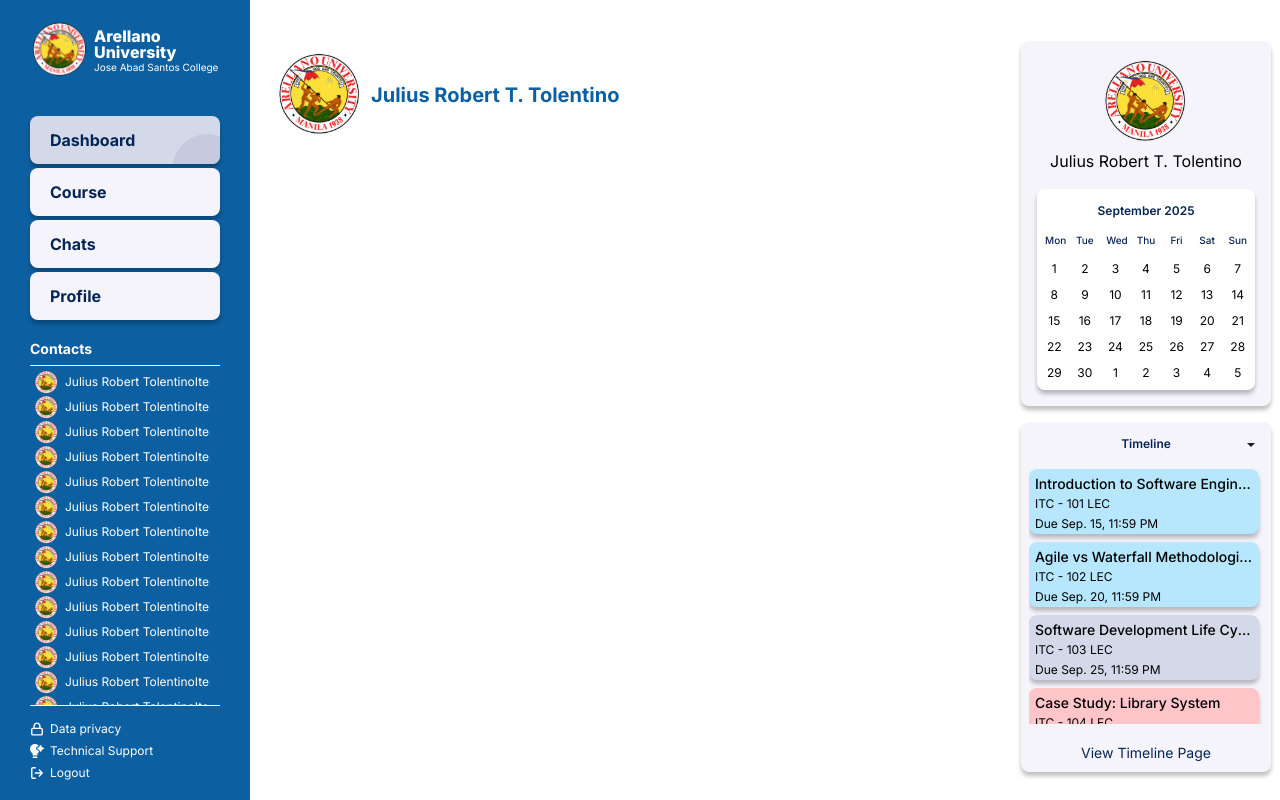
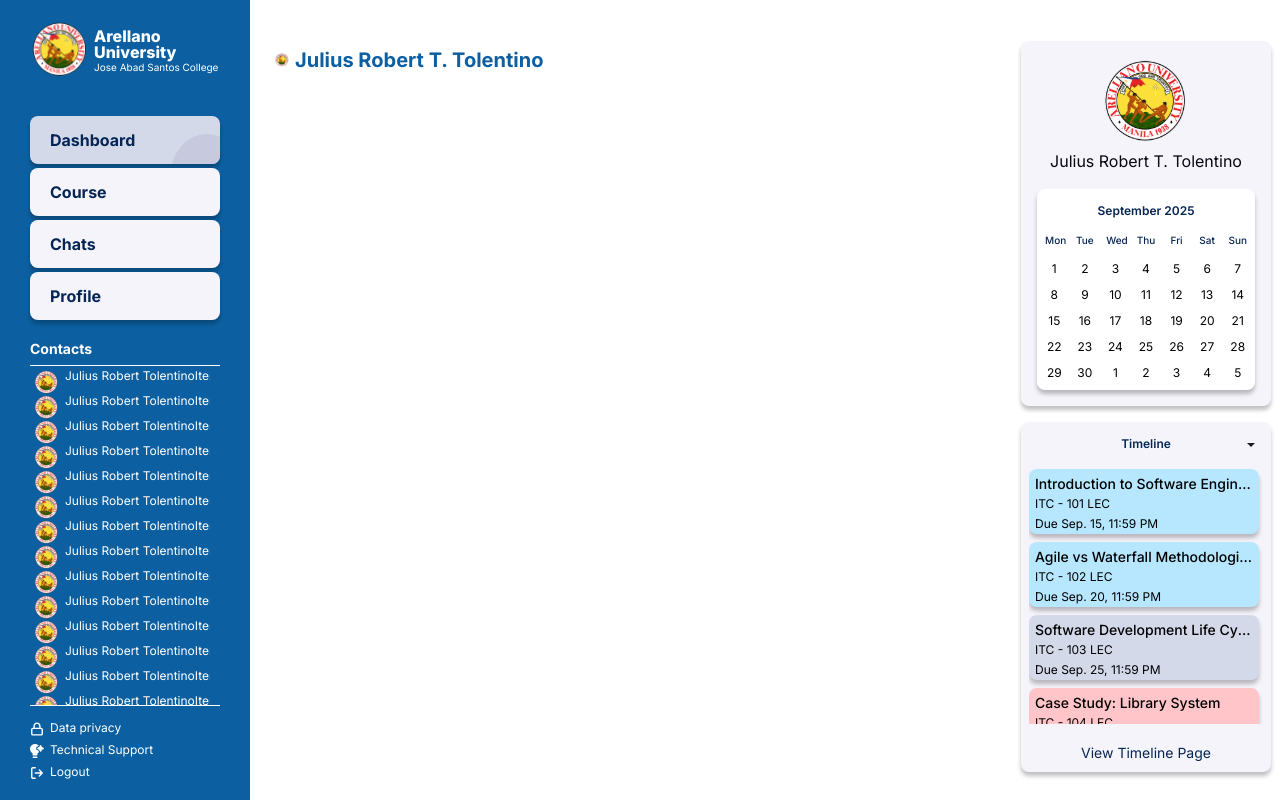
Before and after one commit to MicoAngeloCarillanes/Real-Project, a React (Vite) app in the folder frontend/: page /student/profile in a window 1280 px wide. Built offline with nearby package versions, Linux system fonts and the light colour scheme; some icons are missing.

Commit message:
refactor code

```diff
--- a/frontend/src/components/Label/CommonMediaWithContent.tsx
+++ b/frontend/src/components/Label/CommonMediaWithContent.tsx
@@ -1,14 +1,26 @@
 type size = 'SMALL' | 'MEDIUM' | 'LARGE';
 
 interface CommonMediaWithContentProps {
+    // Box color
+    boxColor?: string;
+    // Box size
+    boxSize?: Exclude<size, 'LARGE'>;
     // Children to be rendered besides image
     children?: React.ReactNode;
+    // Label styling
+    fontSize?: Exclude<size, 'LARGE'>;
+    // Checks whether the content inside are centered
+    isCentered?: boolean;
     // Image to be rendered
     imageUrl?: string;
+    // Image style
+    imageSize?: size;
+    // Checks whether to hide overflow or not
+    isOverflowHidden?: boolean;
     // Checks whether display is vertical or horizontal
     isVertical?: boolean;
-    // Spacing between image and children
-    size?: size;
+    // Media label
+    mediaLabel?: string;
 }
 
 /**
@@ -32,45 +44,90 @@ interface CommonMediaWithContentProps {
  * }
  */
 export default function CommonMediaWithContent({
+    boxColor = '#C0C0C0',
+    boxSize = 'SMALL',
     children,
+    fontSize = 'SMALL',
+    isCentered,
+    imageSize = 'SMALL',
     imageUrl,
+    isOverflowHidden,
     isVertical,
-    size
+    mediaLabel
 }: CommonMediaWithContentProps) {
     // Style variables
-    const styleMap = {
+    const boxStypeMap = {
+        'MEDIUM': {
+            height: '160px',
+            width: '100%',
+            borderTopLeftRadius: '8px',
+            borderTopRightRadius: '8px'
+        },
         'SMALL': {
-            gap: 6,
-            height: '16',
-            width: '14'
+            height: '40px',
+            width: '40px'
+        }
+    };
+    const imageStyleMap = {
+        'LARGE': {
+            height: '90',
+            width: '90'
         },
         'MEDIUM': {
-            gap: 6,
             height: '25',
             width: '25'
         },
-        'LARGE': {
-            gap: 6,
-            height: '90',
-            width: '90'
+        'SMALL': {
+            height: '16',
+            width: '14'
         }
     };
-    const style = size && styleMap[size];
+    const fontStyleMap = {
+        'MEDIUM': {
+            fontWeight: 400,
+            fontSize: '16px',
+            color: '#080612'
+        },
+        'SMALL': {
+            fontWeight: 400,
+            fontSize: '12px',
+            color: '#FFFFFF'
+        }
+    };
+    const boxStyle = boxSize && { ...boxStypeMap[boxSize], backgroundColor: boxColor };
+    const imageStyle = imageSize && imageStyleMap[imageSize];
+    const fontStyle = fontSize && fontStyleMap[fontSize];
 
     return (
         <div
             className={`
-                ${isVertical ? 'flex flex-col items-center' : 'flex items-center'}
+                gap-[6px] w-full flex
+                ${isVertical ? 'flex-col' : ''}
+                ${isCentered ? 'items-center' : ''}
             `}
-            style={style}
         >
-            <img
-                alt=""
-                height={style?.height}
-                src={imageUrl}
-                width={style?.width}
-            />
+            {imageUrl ? (
+                <img
+                    alt=""
+                    height={imageStyle?.height}
+                    src={imageUrl}
+                    width={imageStyle?.width}
+                />
+            ) : (
+                <div style={boxStyle}></div>
+            )}
             {children}
+            {mediaLabel && (
+                <span
+                    className={`
+                        leading-[100%] text-nowrap
+                        ${isOverflowHidden ? 'overflow-hidden' : ''}
+                    `}
+                    style={fontStyle}
+                >
+                    {mediaLabel}
+                </span>
+            )}
         </div>
     );
 }
--- a/frontend/src/components/MainSidebar.tsx
+++ b/frontend/src/components/MainSidebar.tsx
@@ -31,12 +31,8 @@ export default function MainSidebar() {
                     >
                         <CommonMediaWithContent
                             imageUrl={button.icon}
-                            size="SMALL"
-                        >
-                            <span className="font-[400] leading-[100%] text-[12px] text-nowrap">
-                                {button.label}
-                            </span>
-                        </CommonMediaWithContent>
+                            mediaLabel={button.label}
+                        />
                     </div>
                 ))}
             </div>
--- a/frontend/src/components/SubSidebar.tsx
+++ b/frontend/src/components/SubSidebar.tsx
@@ -77,14 +77,13 @@ export default function SubSidebar() {
             <ShadowCard>
                 <div className="flex flex-col gap-[20px] p-[16px] w-full">
                     <CommonMediaWithContent
+                        fontSize="MEDIUM"
+                        imageSize="LARGE"
                         imageUrl={logo}
+                        isCentered
                         isVertical
-                        size="LARGE"
-                    >
-                        <span className="leading-[100%] text-[16px] text-[black]">
-                            Julius Robert T. Tolentino
-                        </span>
-                    </CommonMediaWithContent>
+                        mediaLabel="Julius Robert T. Tolentino"
+                    />
                     <ShadowCard white>
                         <CommonDatepicker />
                     </ShadowCard>
--- a/frontend/src/components/input/SearchContact.tsx
+++ b/frontend/src/components/input/SearchContact.tsx
@@ -93,13 +93,11 @@ export default function SearchContact() {
                 {items.map((item) => (
                     <div key={item.id} className="cursor-pointer hover:bg-[#ffffff4D]">
                         <CommonMediaWithContent
+                            imageSize="MEDIUM"
                             imageUrl={item.logo}
-                            size="MEDIUM"
-                        >
-                            <span className="font-[400] leading-[100%] overflow-hidden text-[12px] text-nowrap">
-                                Julius Robert Tolentino{item.label}
-                            </span>
-                        </CommonMediaWithContent>
+                            isOverflowHidden
+                            mediaLabel={`Julius Robert Tolentino${item.label}`}
+                        />
                     </div>
                 ))}
             </div>
--- a/frontend/src/pages/user/student/course/CourseList.tsx
+++ b/frontend/src/pages/user/student/course/CourseList.tsx
@@ -1,9 +1,10 @@
 import CommonBadge from '@components/badge/CommonBadge';
-import DetailCard, { DetailCardProps } from '@components/card/DetailCard';
+import DetailCard from '@components/card/DetailCard';
 import ShadowCard from '@components/card/ShadowCard';
+import CommonMediaWithContent from '@components/label/CommonMediaWithContent';
 import { useNavigate } from 'react-router-dom';
 
-interface CourseListProps extends DetailCardProps {
+interface CourseListProps {
     // Checks whether course list is grid or list
     isGrid?: boolean;
 }
@@ -12,12 +13,11 @@ interface courseMapProps {
     cardDescription: string;
     cardName: string;
     courseColor: string;
-    pendingActCount: string;
+    pendingActCount: number;
 }
 
 export default function CourseList({
-    isGrid,
-    ...props
+    isGrid
 }: CourseListProps) {
     const navigate = useNavigate();
     const courseMap: courseMapProps[] = [
@@ -25,31 +25,31 @@ export default function CourseList({
             cardDescription: 'ITC - 129',
             cardName: 'Computer Organization',
             courseColor: '#000000',
-            pendingActCount: '5'
+            pendingActCount: 5
         },
         {
             cardDescription: 'ITC - 101',
             cardName: 'Introduction to Computing',
             courseColor: '#1E90FF',
-            pendingActCount: '2'
+            pendingActCount: 2
         },
         {
             cardDescription: 'ITC - 202',
             cardName: 'Data Structures and Algorithms',
             courseColor: '#228B22',
-            pendingActCount: '7'
+            pendingActCount: 7
         },
         {
             cardDescription: 'ITC - 305',
             cardName: 'Database Management Systems',
             courseColor: '#FF8C00',
-            pendingActCount: '3'
+            pendingActCount: 3
         },
         {
             cardDescription: 'ITC - 410',
             cardName: 'Software Engineering',
             courseColor: '#8A2BE2',
-            pendingActCount: '2'
+            pendingActCount: 2
         }
     ];
 
@@ -76,7 +76,7 @@ export default function CourseList({
                                 ${isGrid ? 'h-[250px]' : 'flex gap-[16px] w-full px-[16px] py-[8px]'}
                             `}
                         >
-                            <div
+                            {/* <div
                                 className={isGrid ? 'h-[160px] w-full rounded-t-[8px]' : 'h-[36px] w-[36px]'}
                                 style={{ backgroundColor: course.courseColor }}
                             ></div>
@@ -88,7 +88,21 @@ export default function CourseList({
                                     isTransparent
                                     {...props}
                                 />
-                            </div>
+                            </div> */}
+                            <CommonMediaWithContent
+                                boxColor={course.courseColor}
+                                boxSize={isGrid ? 'MEDIUM' : 'SMALL'}
+                                isVertical={isGrid}
+                            >
+                                <div className={isGrid ? 'p-[8px]' : 'flex-1'}>
+                                    <DetailCard
+                                        cardDescription={course.cardDescription}
+                                        cardName={course.cardName}
+                                        isCourse
+                                        isTransparent
+                                    />
+                                </div>
+                            </CommonMediaWithContent>
                             <CommonBadge
                                 count={course.pendingActCount}
                                 size="sm"
--- a/frontend/src/pages/user/student/course/course-task/FileAttachment.tsx
+++ b/frontend/src/pages/user/student/course/course-task/FileAttachment.tsx
@@ -1,5 +1,6 @@
 import DetailCard from '@components/card/DetailCard';
 import ShadowCard from '@components/card/ShadowCard';
+import CommonMediaWithContent from '@components/label/CommonMediaWithContent';
 import React from 'react';
 
 export interface FileMapProps {
@@ -23,13 +24,14 @@ export default function FileAttachment({
                 >
                     <ShadowCard>
                         <div className="cursor-pointer flex gap-[10px] items-center max-h-[264px] px-[12px] py-[8px] w-full">
-                            <div className="bg-[#C0C0C0] h-[40px] w-[40px]"></div>
-                            <DetailCard
-                                cardName={file.fileName}
-                                cardDescription={file.fileDescription}
-                                isFile
-                                isTransparent
-                            />
+                            <CommonMediaWithContent>
+                                <DetailCard
+                                    cardDescription={file.fileDescription}
+                                    cardName={file.fileName}
+                                    isCourse
+                                    isTransparent
+                                />
+                            </CommonMediaWithContent>
                         </div>
                     </ShadowCard>
                 </React.Fragment>
```
